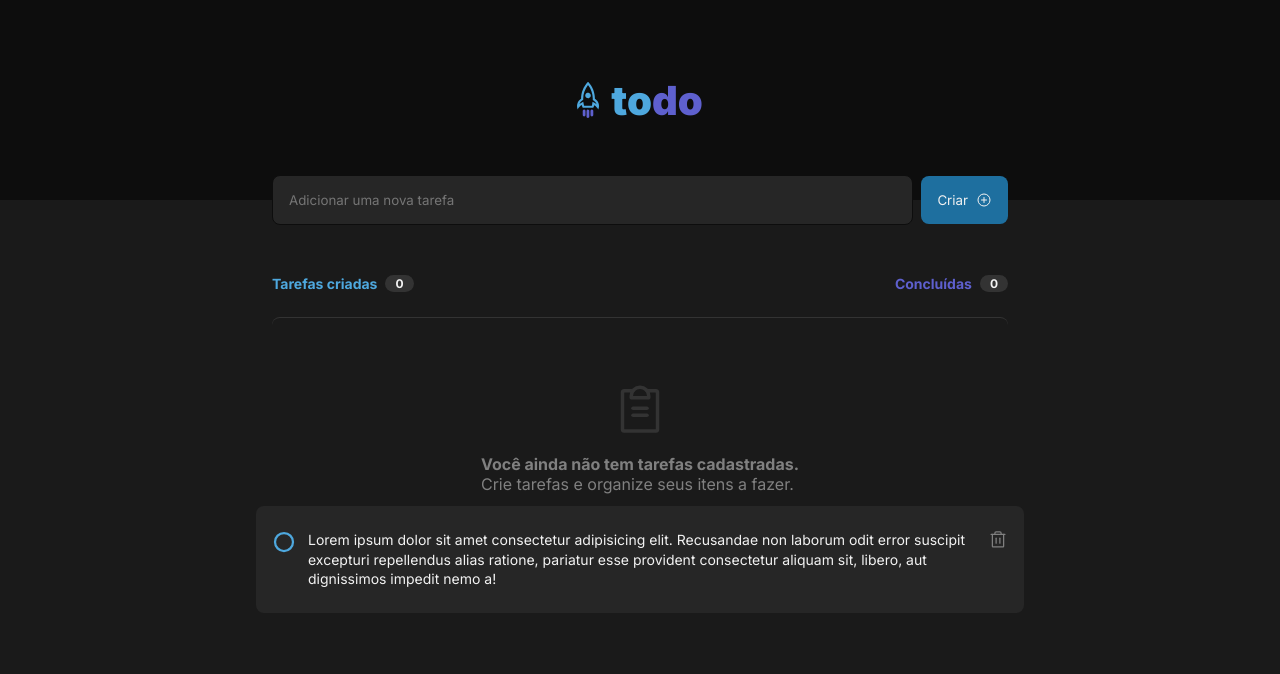
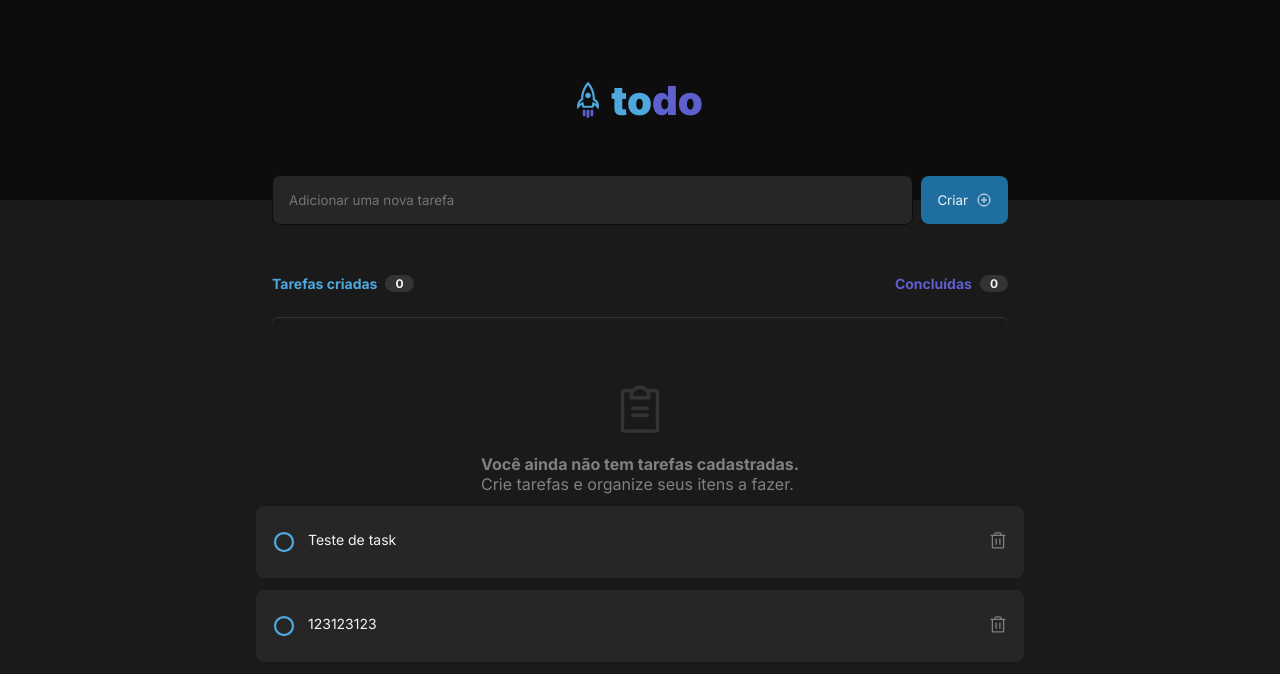
Before and after one commit to Felipembits/Desafio-01-ToDoList, a React (Vite) app: page / in a window 1280 px wide. Shown: the top 674 px of the page. Built offline with nearby package versions, Linux system fonts and the light colour scheme.

Commit message:
feat: passando a tarefa como parâmetro

```diff
--- a/src/components/Task.tsx
+++ b/src/components/Task.tsx
@@ -1,21 +1,22 @@
 import styles from "./Task.module.css";
 import { Circle, Trash } from "phosphor-react";
 
-export function Task() {
+interface TaskProps {
+  title: string;
+}
+
+export function Task(tarefa: TaskProps) {
   return (
     <div className={styles.taskContainer}>
       <div className={styles.taskInfo}>
         <button className={styles.checkCircle}><Circle size={24} weight="bold" /></button>
         <p>
-          Lorem ipsum dolor sit amet consectetur adipisicing elit. Recusandae
-          non laborum odit error suscipit excepturi repellendus alias ratione,
-          pariatur esse provident consectetur aliquam sit, libero, aut
-          dignissimos impedit nemo a!
+          {tarefa.title}
         </p>
-        <button className={styles.trash}>
+      </div>
+      <button className={styles.trash}>
           <Trash size={20} />
         </button>
-      </div>
     </div>
   );
 }
--- a/src/components/TaskBoard.tsx
+++ b/src/components/TaskBoard.tsx
@@ -1,24 +1,35 @@
-import { NoTasksHere } from './NoTasksHere'
-import { Task } from './Task'
-import styles from './TaskBoard.module.css'
+import { useState } from "react";
+import { NoTasksHere } from "./NoTasksHere";
+import { Task } from "./Task";
+import styles from "./TaskBoard.module.css";
 
 export function TaskBoard() {
+  const [tarefas, setTarefas] = useState([
+    { title: "Teste de task" },
+    { title: "123123123" },
+  ]);
   return (
     <section className={styles.taskBoardArea}>
       <header className={styles.taskBoardHeader}>
         <div className={styles.counterTitle}>
           <h2 className={styles.createdTasks}>Tarefas criadas</h2>
-                    <span className={styles.counterBall}><p>0</p></span>
+          <span className={styles.counterBall}>
+            <p>0</p>
+          </span>
         </div>
         <div className={styles.counterTitle}>
           <h2 className={styles.concludedTasks}>Concluídas</h2>
-                    <span className={styles.counterBall}><p>0</p></span>
+          <span className={styles.counterBall}>
+            <p>0</p>
+          </span>
         </div>
       </header>
     <div className={styles.taskBoardBlock}>
-                <NoTasksHere/>
-                <Task/>
+        <NoTasksHere />
+        {tarefas.map(tarefa => {
+            return <Task key={tarefa.title} {...tarefa} />;
+        })}
     </div>
     </section>
-    )
+  );
 }
```
Lines whose indentation alone changed are shown as unchanged.
